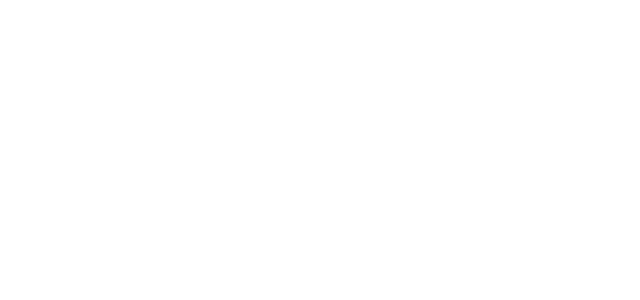
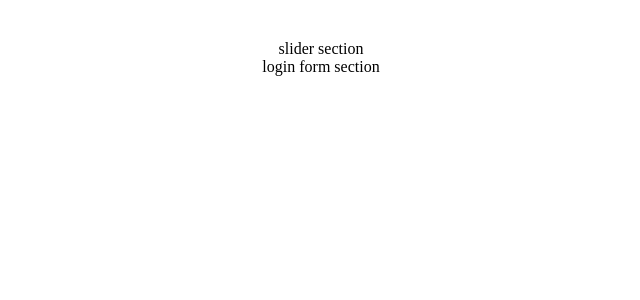
Before and after one commit to owonie/guild_chat, a React (Vite) app: page /login in a window 1280 px wide. Shown: the top 300 px of the page, without its empty margins (319-959 px from the left). Built offline with nearby package versions, Linux system fonts and the light colour scheme.

Commit message:
feat: login page layout
feat: login page route
feat: page layout styled component
feat: login page component
modify: remove basename in BroserRouter

```diff
--- a/src/App.tsx
+++ b/src/App.tsx
@@ -1,10 +1,13 @@
 import { Route, Routes } from 'react-router-dom';
 import './App.css';
+import LoginPage from './pages/login';
+
 const App = () => {
   return (
     <>
       <Routes>
         <Route path='/' />
+        <Route path='/login' element={<LoginPage />} />
       </Routes>
     </>
   );
--- /dev/null
+++ b/src/components/Layout/Layout.tsx
@@ -0,0 +1,16 @@
+import styled from '@emotion/styled';
+import { PropsWithChildren } from 'react';
+
+const PageLayout = ({ children }: PropsWithChildren) => {
+  return <PageLayoutWrapper>{children}</PageLayoutWrapper>;
+};
+
+const PageLayoutWrapper = styled.div`
+  width: '100%';
+  height: '100%';
+  display: 'flex';
+  margin: '0 auto';
+  padding: '0';
+`;
+
+export default PageLayout;
--- a/src/main.tsx
+++ b/src/main.tsx
@@ -5,7 +5,7 @@
 
 ReactDOM.createRoot(document.getElementById('root')!).render(
   <React.StrictMode>
-    <BrowserRouter basename='/app'>
+    <BrowserRouter>
       <App />
     </BrowserRouter>
   </React.StrictMode>
--- /dev/null
+++ b/src/pages/login/index.tsx
@@ -0,0 +1,14 @@
+import PageLayout from '../../components/Layout/Layout';
+
+const LoginPage = () => {
+  return (
+    <>
+      <PageLayout>
+        <div>slider section</div>
+        <div>login form section</div>
+      </PageLayout>
+    </>
+  );
+};
+
+export default LoginPage;
```
